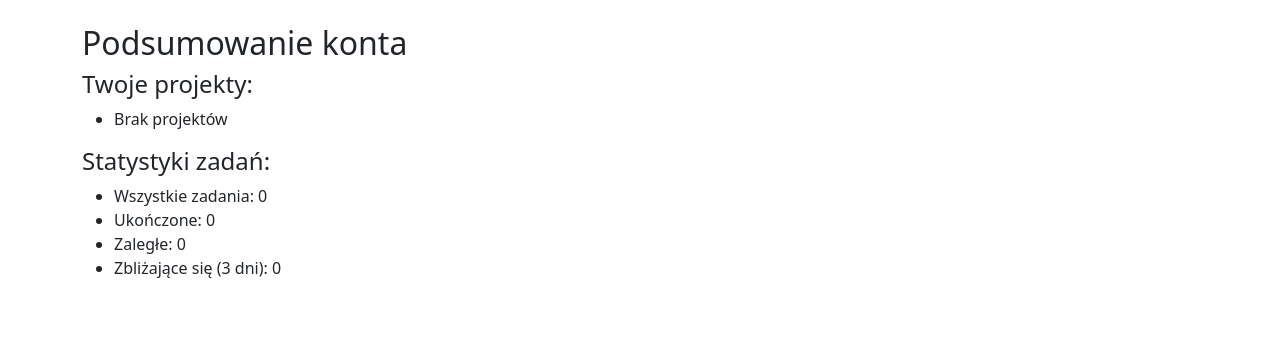
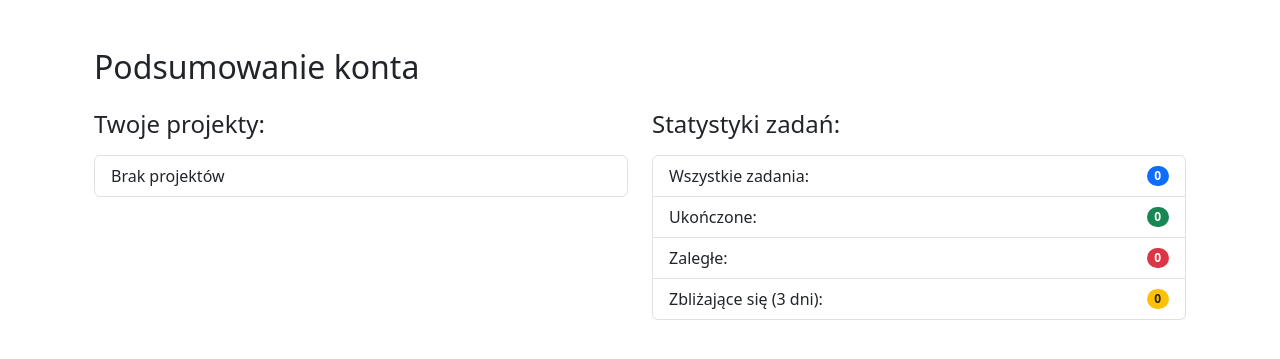
Before and after one commit to marcin119a/todo_app, a Django app: page /user/account_summary/ in a window 1280 px wide. Shown: the part 56-415 px from the top of the page. Run offline with Django 4.2, Linux system fonts and the light colour scheme; the visitor is signed in with stand-in values (Sample User, id 1); data that the repository does not hold is empty.

Commit message:
Add project editing functionality and enhance account summary layout

```diff
--- a/todo/templates/base.html
+++ b/todo/templates/base.html
@@ -34,7 +34,7 @@
 <body>
     <nav class="navbar navbar-expand-lg navbar-light bg-light mb-4">
         <div class="container-fluid">
-            <a class="navbar-brand" href="#">Todo App</a>
+            <a class="navbar-brand" href="/">Todo App</a>
             <div class="d-flex ms-auto">
                 {% if user.is_authenticated %}
                     <a class="btn btn-link me-2" href="{% url 'edit_account' %}">Edycja profilu</a>
--- a/todo/templates/user/account_summary.html
+++ b/todo/templates/user/account_summary.html
@@ -1,19 +1,42 @@
 {% extends 'base.html' %}
 {% block content %}
-  <h2>Podsumowanie konta</h2>
-  <h4>Twoje projekty:</h4>
-  <ul>
-    {% for project in projects %}
-      <li>{{ project.name }}</li>
-    {% empty %}
-      <li>Brak projektów</li>
-    {% endfor %}
-  </ul>
-  <h4>Statystyki zadań:</h4>
-  <ul>
-    <li>Wszystkie zadania: {{ total }}</li>
-    <li>Ukończone: {{ completed }}</li>
-    <li>Zaległe: {{ overdue }}</li>
-    <li>Zbliżające się (3 dni): {{ upcoming }}</li>
-  </ul>
+  <div class="container py-4">
+    <h2 class="mb-4">Podsumowanie konta</h2>
+    <div class="row">
+      <div class="col-md-6">
+        <h4 class="mb-3">Twoje projekty:</h4>
+        <ul class="list-group mb-4">
+          {% for project in projects %}
+            <li class="list-group-item d-flex justify-content-between align-items-center">
+              <span>{{ project.name }}</span>
+              <a href="{% url 'edit_project' project.id %}" class="btn btn-outline-primary btn-sm">Edytuj</a>
+            </li>
+          {% empty %}
+            <li class="list-group-item">Brak projektów</li>
+          {% endfor %}
+        </ul>
+      </div>
+      <div class="col-md-6">
+        <h4 class="mb-3">Statystyki zadań:</h4>
+        <ul class="list-group">
+          <li class="list-group-item d-flex justify-content-between align-items-center">
+            <span>Wszystkie zadania:</span>
+            <span class="badge bg-primary rounded-pill">{{ total }}</span>
+          </li>
+          <li class="list-group-item d-flex justify-content-between align-items-center">
+            <span>Ukończone:</span>
+            <span class="badge bg-success rounded-pill">{{ completed }}</span>
+          </li>
+          <li class="list-group-item d-flex justify-content-between align-items-center">
+            <span>Zaległe:</span>
+            <span class="badge bg-danger rounded-pill">{{ overdue }}</span>
+          </li>
+          <li class="list-group-item d-flex justify-content-between align-items-center">
+            <span>Zbliżające się (3 dni):</span>
+            <span class="badge bg-warning text-dark rounded-pill">{{ upcoming }}</span>
+          </li>
+        </ul>
+      </div>
+    </div>
+  </div>
 {% endblock %}
--- a/todo/urls.py
+++ b/todo/urls.py
@@ -17,3 +17,7 @@ urlpatterns += [
 urlpatterns += [
     path('calendar/', calendar_view, name='calendar'),
 ]
+
+urlpatterns += [
+    path('edit_project/<int:project_id>/', views.edit_project, name='edit_project'),
+]
--- a/todo_app/settings.py
+++ b/todo_app/settings.py
@@ -11,6 +11,7 @@ https://docs.djangoproject.com/en/4.2/ref/settings/
 """
 
 from pathlib import Path
+import os
 
 # Build paths inside the project like this: BASE_DIR / 'subdir'.
 BASE_DIR = Path(__file__).resolve().parent.parent
@@ -114,6 +115,8 @@ USE_I18N = True
 
 USE_TZ = True
 
+MEDIA_URL = '/avatars/'
+MEDIA_ROOT = os.path.join(BASE_DIR, 'media')
 
 # Static files (CSS, JavaScript, Images)
 # https://docs.djangoproject.com/en/4.2/howto/static-files/
--- a/user/templates/user/user/edit_account.html
+++ b/user/templates/user/user/edit_account.html
@@ -20,8 +20,10 @@
     </div>
     <div class="mb-3">
       <label for="id_avatar" class="form-label">Awatar</label><br>
-      {% if profile_form.instance.avatar %}
-        <img src="{{ profile_form.instance.avatar.url }}" alt="Awatar" class="mb-2" style="max-width:100px; max-height:100px; display:block;">
+      {% if profile_form.instance.avatar and profile_form.instance.avatar.url %}
+        <img src="{{ profile_form.instance.avatar.path }}" alt="Awatar" class="mb-2" style="max-width:100px; max-height:100px; display:block;">
+      {% else %}
+        <img src="/static/img/default_avatar.png" alt="Brak awatara" class="mb-2" style="max-width:100px; max-height:100px; display:block;">
       {% endif %}
       {{ profile_form.avatar }}
       {% for error in profile_form.avatar.errors %}
```
Also changed, not shown: todo/templates/todo/project/edit_project.html (added, +20 -0 lines), todo/templates/todo/task/task_list.html (+5 -3 lines), todo/views.py (+17 -2 lines).
